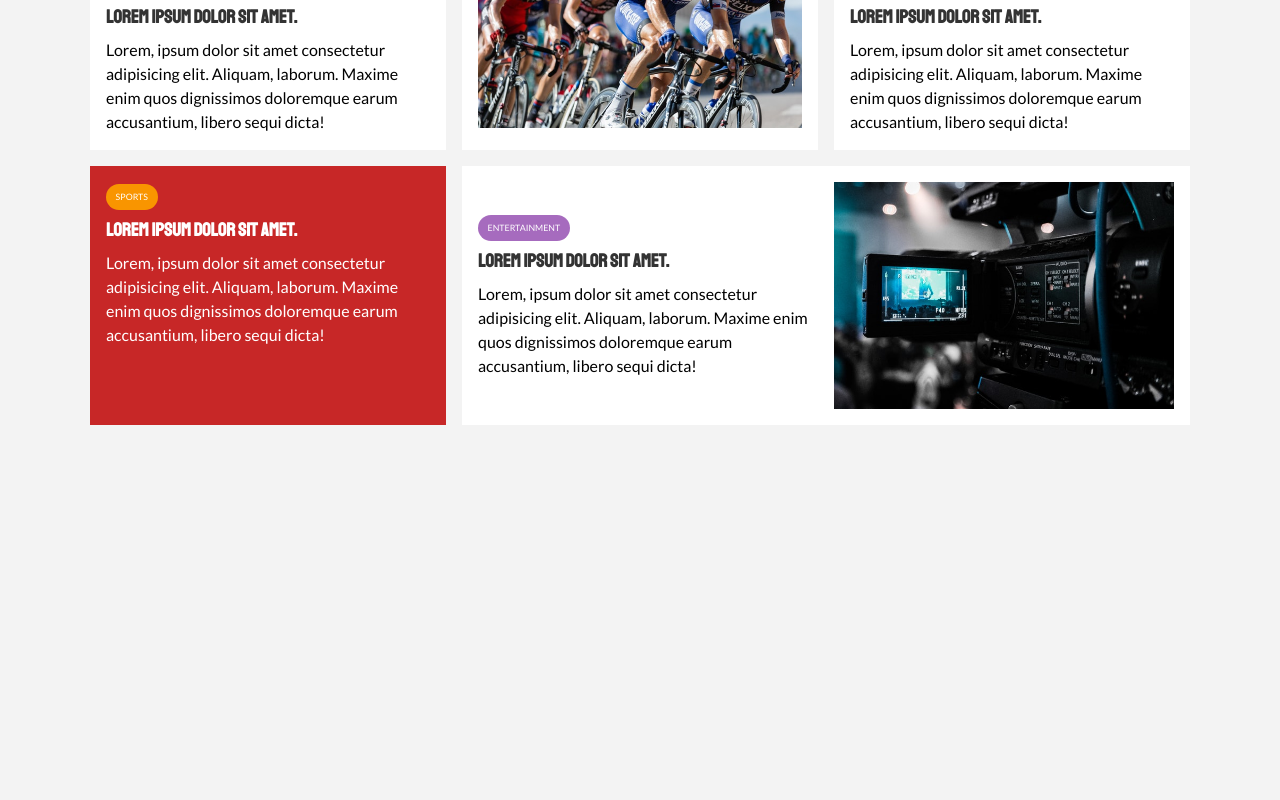
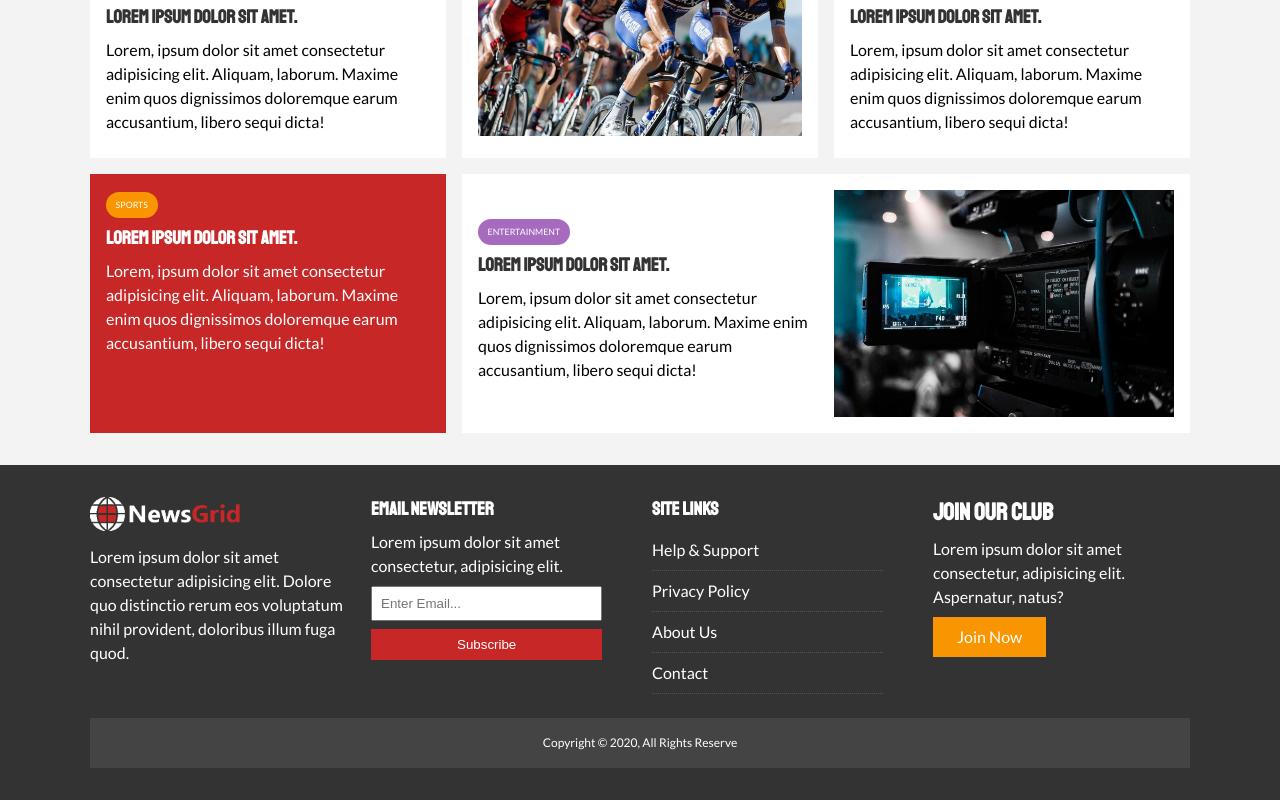
Before and after one commit to alexey-varnavsky/newsgrid, a website: page index.html in a window 1280 px wide. Shown: the part 1153-1953 px from the top of the page. Before the commit the page ends 1610 px from the top, so only its background shows below. Drawn offline with Linux system fonts and the light colour scheme.

Commit message:
Added footer and styles to it

```diff
--- a/css/style.css
+++ b/css/style.css
@@ -31,6 +31,10 @@ a {
 
 ul {
   list-style: none;
+}
+
+p {
+  margin: .5rem 0;
 }
 
 img {
@@ -74,7 +78,7 @@ h1, h2, h3, h4, h5, h6 {
 }
 
 .btn-light { background: var(--light-color) }
-.btn-dark { background: var(--primary-color) }
+.btn-primary { background: var(--primary-color) }
 .btn-secondary { background: var(--secondary-color) }
 
 .btn-block {
@@ -128,6 +132,16 @@ h1, h2, h3, h4, h5, h6 {
 .p-1 { padding: 1.5rem }
 .p-2 { padding: 2rem }
 .p-3 { padding: 3rem }
+
+.list li {
+  padding: .5rem 0;
+  border-bottom: #555 dotted 1px;
+  width: 90%;
+}
+
+.list li a:hover {
+  color: var(--primary-color) !important;
+}
 
 
 /* Navigation */
@@ -232,3 +246,41 @@ h1, h2, h3, h4, h5, h6 {
 #home-articles .articles-container > *:last-child {
   grid-column: 2 / span 2;
 }
+
+/* Footer */
+#main-footer {
+  background: var(--dark-color);
+  color: #fff;
+}
+
+#main-footer img {
+  width: 150px;
+}
+
+#main-footer a {
+  color: #fff;
+}
+
+#main-footer .footer-container {
+  display: grid;
+  grid-template-columns: repeat(4, 1fr);
+  grid-gap: 1.5rem;
+}
+
+#main-footer .footer-container > *:last-child {
+  background: #444;
+  grid-column: 1 / span 4;
+  text-align: center;
+  padding: .5rem;
+  font-size: 0.75rem;
+}
+
+#main-footer .footer-container input[type='email'] {
+  width: 90%;
+  padding: 0.5rem;
+  margin-bottom: 0.5rem;
+}
+
+#main-footer .footer-container input[type='submit'] {
+  width: 90%;
+}
--- a/index.html
+++ b/index.html
@@ -117,5 +117,39 @@
     </div>
   </section>
 
+  <!-- Footer -->
+  <footer id="main-footer" class="py-2">
+    <div class="container footer-container">
+      <div>
+        <img src="img/logo_light.png" alt="NewsGrid">
+        <p>Lorem ipsum dolor sit amet consectetur adipisicing elit. Dolore quo distinctio rerum eos voluptatum nihil provident, doloribus illum fuga quod.</p>
+      </div>
+      <div>
+        <h3>Email NewsLetter</h3>
+        <p>Lorem ipsum dolor sit amet consectetur, adipisicing elit.</p>
+        <form>
+          <input type="email" placeholder="Enter Email...">
+          <input type="submit" value="Subscribe" class="btn btn-primary">
+        </form>
+      </div>
+      <div>
+        <h3>Site Links</h3>
+        <ul class="list">
+          <li><a href="#">Help & Support</a></li>
+          <li><a href="#">Privacy Policy</a></li>
+          <li><a href="#">About Us</a></li>
+          <li><a href="#">Contact</a></li>
+        </ul>
+      </div>
+      <div>
+        <h2>Join Our Club</h2>
+        <p>Lorem ipsum dolor sit amet consectetur, adipisicing elit. Aspernatur, natus?</p>
+        <a href="#" class="btn btn-secondary">Join Now</a>
+      </div>
+      <div>
+        <p>Copyright &copy; 2020, All Rights Reserve</p>
+      </div>
+    </div>
+  </footer>
 </body>
 </html>
```
